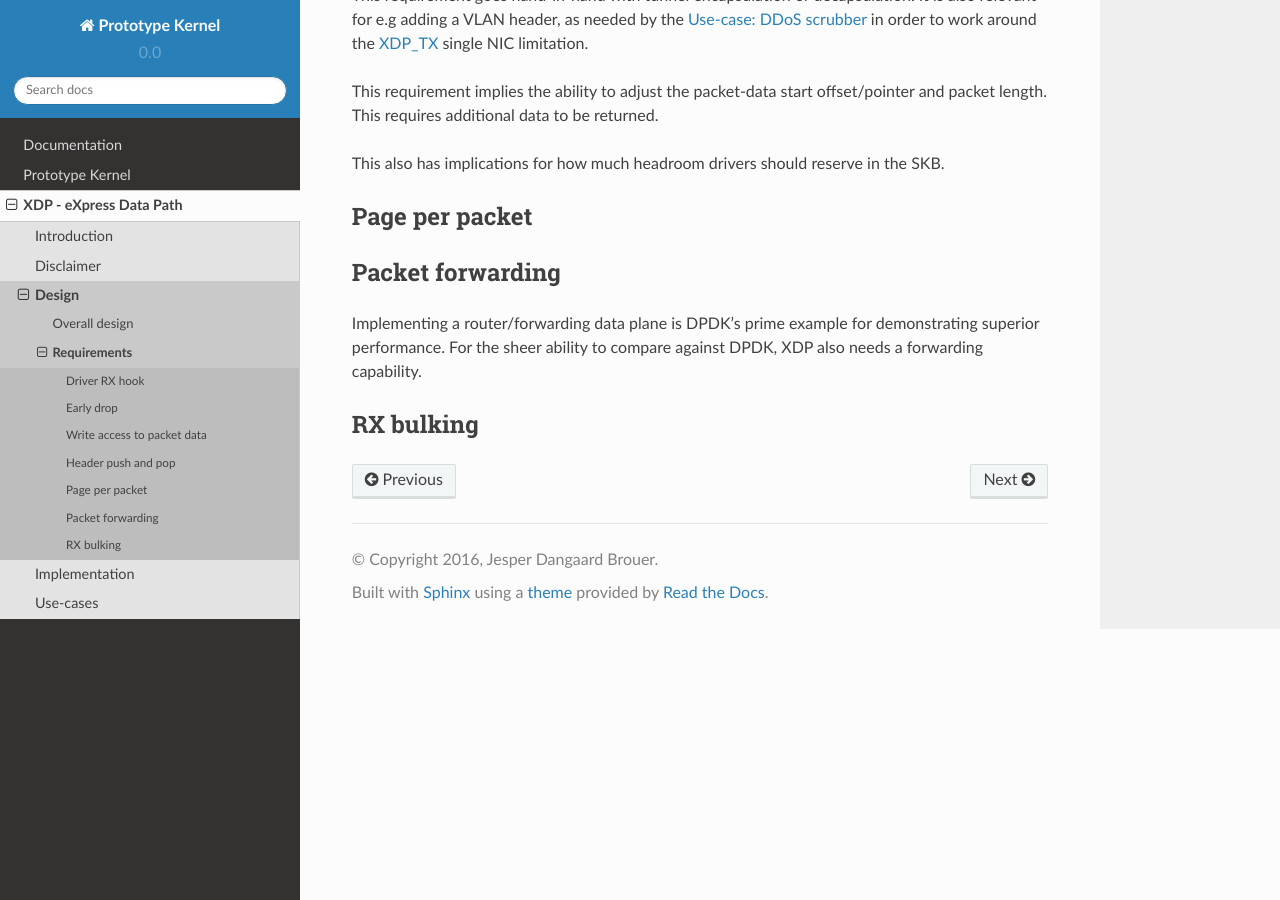
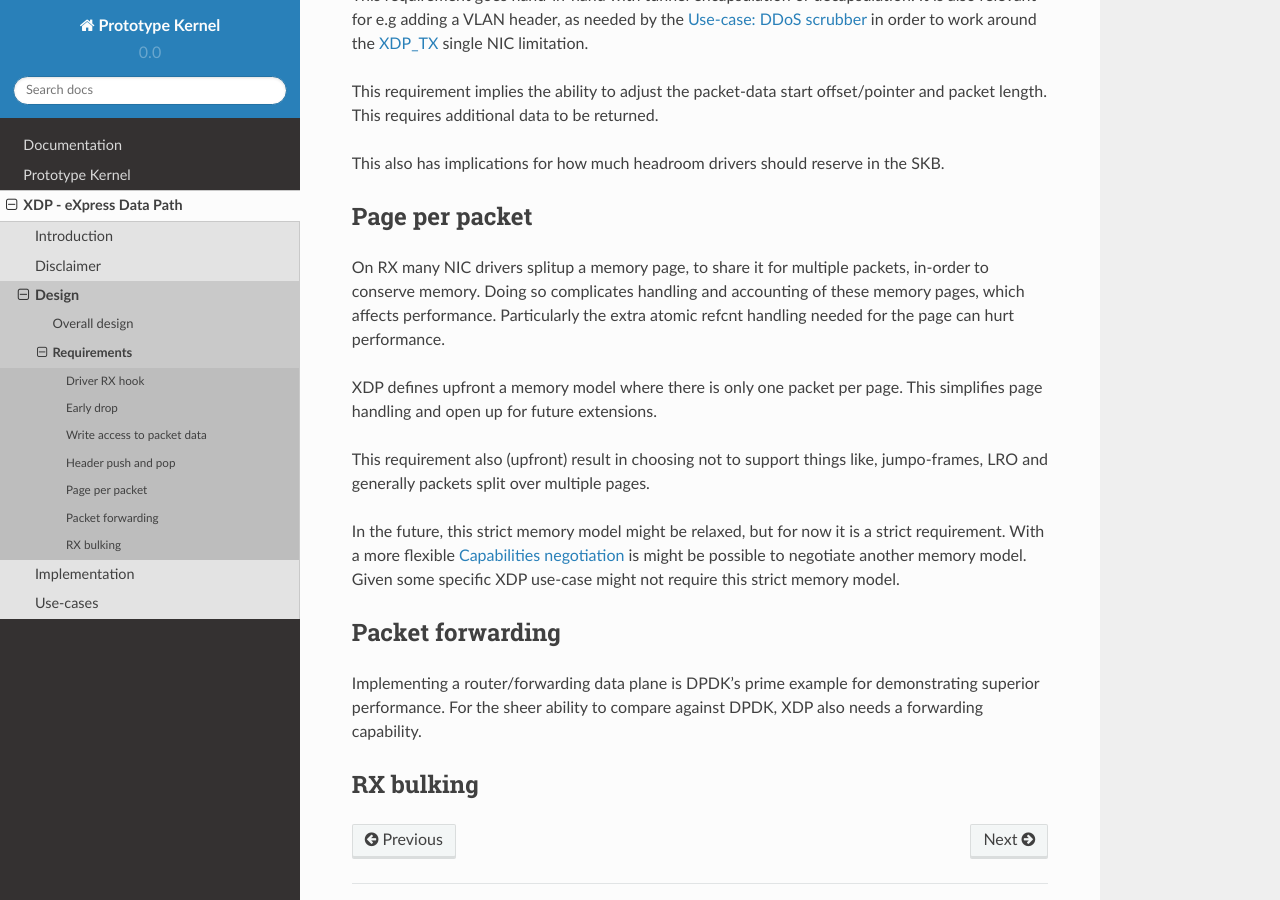
Before and after one commit to netoptimizer/prototype-kernel, a Sphinx documentation site: the page built from kernel/Documentation/networking/XDP/design/requirements.rst, in a window 1280 px wide and 900 px high, scrolled down 1049 px. Built offline with Sphinx 7.4.7 and the Read the Docs theme 2.0.0, drawn with Linux system fonts in a browser that asks for light colours.

Commit message:
docs: XDP describe packet per page requirement
Signed-off-by: Jesper Dangaard Brouer <brouer@redhat.com>

```diff
--- a/kernel/Documentation/networking/XDP/design/requirements.rst
+++ b/kernel/Documentation/networking/XDP/design/requirements.rst
@@ -69,6 +69,27 @@ Page per packet
 
 .. memory model
 
+On RX many NIC drivers splitup a memory page, to share it for multiple
+packets, in-order to conserve memory.  Doing so complicates handling
+and accounting of these memory pages, which affects performance.
+Particularly the extra atomic refcnt handling needed for the page can
+hurt performance.
+
+XDP defines upfront a memory model where there is only one packet per
+page.  This simplifies page handling and open up for future
+extensions.
+
+This requirement also (upfront) result in choosing not to support
+things like, jumpo-frames, LRO and generally packets split over
+multiple pages.
+
+In the future, this strict memory model might be relaxed, but for now
+it is a strict requirement.  With a more flexible
+:ref:`ref_prog_negotiation` is might be possible to negotiate another
+memory model. Given some specific XDP use-case might not require this
+strict memory model.
+
+
 Packet forwarding
 =================
 
```
